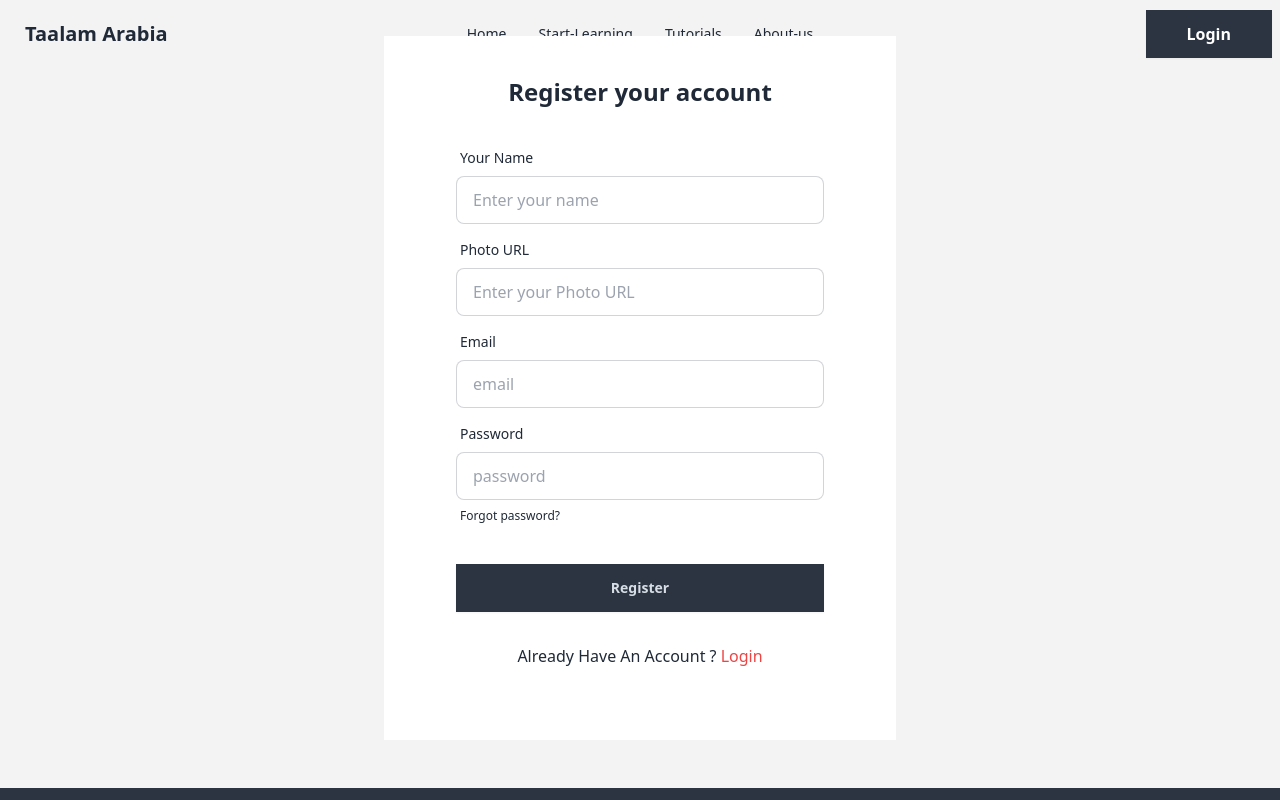
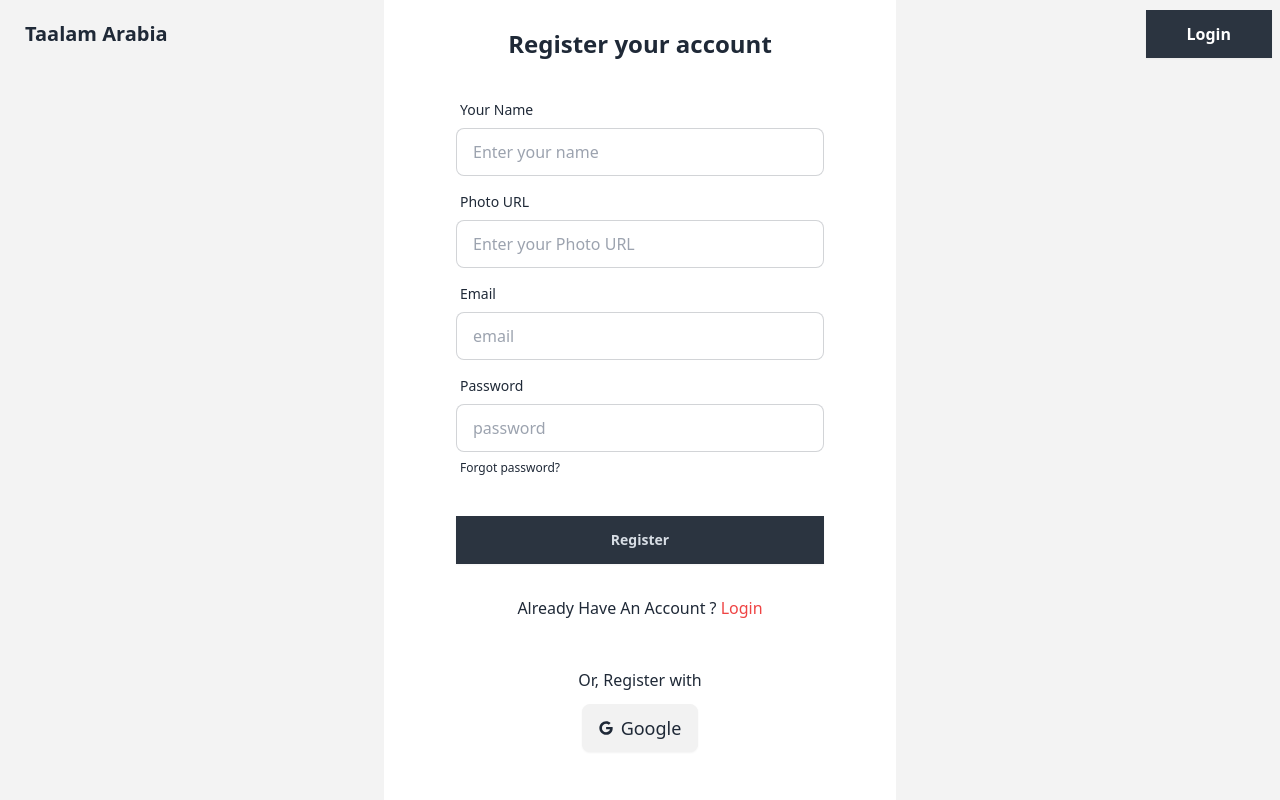
Before and after one commit to mdhasanshuvo/Taalam-Arabia, a React (Vite) app: page /auth/register in a window 1280 px wide. Shown: the top 800 px of the page. Built offline with nearby package versions, Linux system fonts and the light colour scheme; no server answers.

Commit message:
Welcome message and google authentication added

```diff
--- a/package.json
+++ b/package.json
@@ -20,6 +20,7 @@
     "react-dom": "^18.3.1",
     "react-icons": "^5.3.0",
     "react-router-dom": "^6.28.0",
+    "react-typewriter-effect": "^1.1.0",
     "sort-by": "^1.2.0",
     "swiper": "^11.1.15"
   },
--- a/src/components/Navbar.jsx
+++ b/src/components/Navbar.jsx
@@ -48,7 +48,12 @@ const Navbar = () => {
                 <div className="navbar-end">
                     {
                         user ?
-                            <Link onClick={logout} to='/' className='btn btn-neutral rounded-none px-10 text-white text-base'>Log out</Link> :
+                            <div className="flex items-center gap-3 justify-center">
+                                <div>
+                                    <img className='w-11 rounded-full ' src={user?.photoURL} alt="" />
+                                </div>
+                                <Link onClick={logout} to='/' className='btn btn-neutral rounded-none px-10 text-white text-base'>Log out</Link>
+                            </div> :
                             <Link to='/auth/login' className='btn btn-neutral rounded-none px-10 text-white text-base'>Login</Link>
                     }
                 </div>
--- a/src/pages/Home.jsx
+++ b/src/pages/Home.jsx
@@ -1,3 +1,4 @@
+import { useContext } from "react";
 import About from "../components/About";
 import Banner from "../components/Banner";
 import FeaturedWordsOfTheDay from "../components/FeaturedWordsOfTheDay";
@@ -5,13 +6,38 @@ import Footer from "../components/Footer";
 import Navbar from "../components/Navbar";
 import Success from "../components/Success";
 import TestimonialSection from "../components/Testimonial";
+import { AuthContext } from "../provider/AuthProvider";
+import Typewriter from 'react-typewriter-effect';
 
 const Home = () => {
+
+    const { user } = useContext(AuthContext);
+
     return (
         <div>
+
+            {/* <h2 className="text-xl text-center ">
+                    Hello {user.displayName}!!! Welcome to the Taalam Arabia...
+                </h2> */}
             {/* Header section */}
             <header>
                 <Navbar></Navbar>
+
+                {/* welcome */}
+                {
+                    user && <Typewriter
+                        textStyle={{ fontFamily: 'Arial', color: '#4c1d95', fontSize: '30px' , textAlign: 'center',  }}
+                        startDelay={100}
+                        cursorColor="#3F3D56"
+                        multiText={[
+                            `Hello, ${user.displayName}`,
+                            'Welcome to the Taalam Arabia.',
+                            'Start learning Arabic today!',
+                        ]}
+                        multiTextDelay={1000}
+                        typeSpeed={50}
+                    />
+                }
 
                 {/* Banner section */}
                 <Banner></Banner>
--- a/src/pages/Login.jsx
+++ b/src/pages/Login.jsx
@@ -1,10 +1,11 @@
 import { Link, useLocation, useNavigate } from "react-router-dom";
 import { useContext, useState } from "react";
 import { AuthContext } from "../provider/AuthProvider";
+import { FaGoogle } from "react-icons/fa";
 
 const Login = () => {
 
-    const { signIn, setUser } = useContext(AuthContext);
+    const { signIn, setUser, googleAuth } = useContext(AuthContext);
 
     const [errorMessage, setErrorMessage] = useState({});
 
@@ -13,6 +14,20 @@ const Login = () => {
     const navigate = useNavigate();
 
     // console.log(location);
+
+    const onClickForGoogle = () => {
+        googleAuth()
+            .then(result => {
+                const userFromGoogle = result.user;
+                console.log(userFromGoogle);
+                setUser(userFromGoogle);
+                errorMessage.name = '';
+                navigate(location?.state ? location.state : '/');
+            })
+            .catch(error => {
+                console.log(error.message);
+            })
+    }
 
     const handleSubmit = (e) => {
         e.preventDefault();
@@ -66,6 +81,15 @@ const Login = () => {
                     <p className="text-center mt-6">
                         Dont’t Have An Account ? <Link className="text-red-500" to='/auth/register'>Register</Link>
                     </p>
+
+                    <div className="text-center space-y-3">
+                        <h2 className="text-center mt-10">Or, Log in with</h2>
+                        <button className="btn" onClick={onClickForGoogle}>
+                            <FaGoogle></FaGoogle>
+                            <span className="text-lg font-light">Google</span>
+                        </button>
+                    </div>
+
                 </form>
             </div>
         </div>
--- a/src/pages/Register.jsx
+++ b/src/pages/Register.jsx
@@ -1,27 +1,55 @@
 import { useContext, useState } from "react";
 import { Link, useNavigate } from "react-router-dom";
 import { AuthContext } from "../provider/AuthProvider";
+import { FaGoogle } from "react-icons/fa";
 
 const Register = () => {
 
-    const { signUp, setUser, updateUser } = useContext(AuthContext);
+    const { signUp, setUser, updateUser, googleAuth } = useContext(AuthContext);
 
     const [errorMessage, setErrorMessage] = useState({});
 
     const navigate = useNavigate();
 
+    console.log(errorMessage);
+
+    const onClickForGoogle = () => {
+        googleAuth()
+            .then(result => {
+                const userFromGoogle = result.user;
+                console.log(userFromGoogle);
+                setUser(userFromGoogle);
+                errorMessage.name = '';
+                navigate(location?.state ? location.state : '/');
+            })
+            .catch(error => {
+                console.log(error.message);
+            })
+    }
+
 
     const handleSubmit = (e) => {
         e.preventDefault();
         const name = e.target.name.value;
-        if (name.length < 5) {
-            setErrorMessage({ ...errorMessage, name: "name should be more than 5 character" })
-            return
-        };
         const photo = e.target.photo.value;
         const email = e.target.email.value;
         const password = e.target.password.value;
         console.log(name, photo, email, password);
+
+
+        // Password validation conditions
+        const hasUppercase = /[A-Z]/.test(password);
+        const hasLowercase = /[a-z]/.test(password);
+        const isLongEnough = password.length >= 6;
+
+        if (!hasUppercase || !hasLowercase || !isLongEnough) {
+            setErrorMessage({
+                ...errorMessage,
+                password: `Password must contain at least 6 characters, including uppercase and lowercase letters.`
+            });
+            return;
+        }
+
 
         signUp(email, password)
             .then(result => {
@@ -51,7 +79,7 @@ const Register = () => {
 
     return (
         <div className="min-h-screen flex justify-center items-center -mt-20 bg-[#F3F3F3]">
-            <div className="card bg-base-100 w-full max-w-lg shrink-0 rounded-none p-10">
+            <div className="card bg-base-100 w-full max-w-lg shrink-0 rounded-none p-10 pb-5">
                 <h2 className="text-2xl font-semibold text-center">Register your account</h2>
                 <form onSubmit={handleSubmit} className="card-body">
                     {/* Name */}
@@ -61,13 +89,7 @@ const Register = () => {
                         </label>
                         <input name="name" type="name" placeholder="Enter your name" className="input input-bordered" required />
                     </div>
-                    {
-                        errorMessage.name && (
-                            <label className="label text-sm text-red-500">
-                                {errorMessage.name}
-                            </label>
-                        )
-                    }
+
                     {/* Photo */}
                     <div className="form-control">
                         <label className="label">
@@ -90,13 +112,30 @@ const Register = () => {
                         <label className="label">
                             <a href="#" className="label-text-alt link link-hover">Forgot password?</a>
                         </label>
+                        {
+                            errorMessage.password && (
+                                <label className="label text-sm text-red-500">
+                                    {errorMessage.password}
+                                </label>
+                            )
+                        }
                     </div>
+
                     <div className="form-control mt-6">
                         <button className="btn btn-neutral rounded-none">Register</button>
                     </div>
                     <p className="text-center mt-6">
                         Already Have An Account ? <Link className="text-red-500" to='/auth/login'>Login</Link>
                     </p>
+
+                    <div className="text-center space-y-3">
+                        <h2 className="text-center mt-10">Or, Register with</h2>
+                        <button className="btn" onClick={onClickForGoogle}>
+                            <FaGoogle></FaGoogle>
+                            <span className="text-lg font-light">Google</span>
+                        </button>
+                    </div>
+
                 </form>
             </div>
         </div>
--- a/src/provider/AuthProvider.jsx
+++ b/src/provider/AuthProvider.jsx
@@ -1,6 +1,6 @@
 /* eslint-disable react-refresh/only-export-components */
 
-import { createUserWithEmailAndPassword, getAuth, onAuthStateChanged, signInWithEmailAndPassword, signOut, updateProfile } from "firebase/auth";
+import { createUserWithEmailAndPassword, getAuth, GoogleAuthProvider, onAuthStateChanged, signInWithEmailAndPassword, signInWithPopup, signOut, updateProfile } from "firebase/auth";
 import { createContext, useEffect, useState } from "react";
 import app from "../firebase/firebase.config";
 
@@ -8,6 +8,8 @@ export const AuthContext = createContext();
 
 
 const AuthProvider = ({ children }) => {
+
+    const provider = new GoogleAuthProvider();
 
     const auth = getAuth(app);
 
@@ -33,6 +35,10 @@ const AuthProvider = ({ children }) => {
         return signInWithEmailAndPassword(auth, email, password)
     }
 
+    const googleAuth = () =>{
+        return signInWithPopup(auth, provider);
+    }
+
     const updateUser = (updatedData) =>{
         return updateProfile(auth.currentUser, updatedData);
     }
@@ -44,6 +50,7 @@ const AuthProvider = ({ children }) => {
         signUp,
         logout,
         signIn,
+        googleAuth,
         loading,
         updateUser,
     }
```
Also changed, not shown: 1 other file (tests, documents, lock files or other folders). Lines whose indentation alone changed are shown as unchanged.
